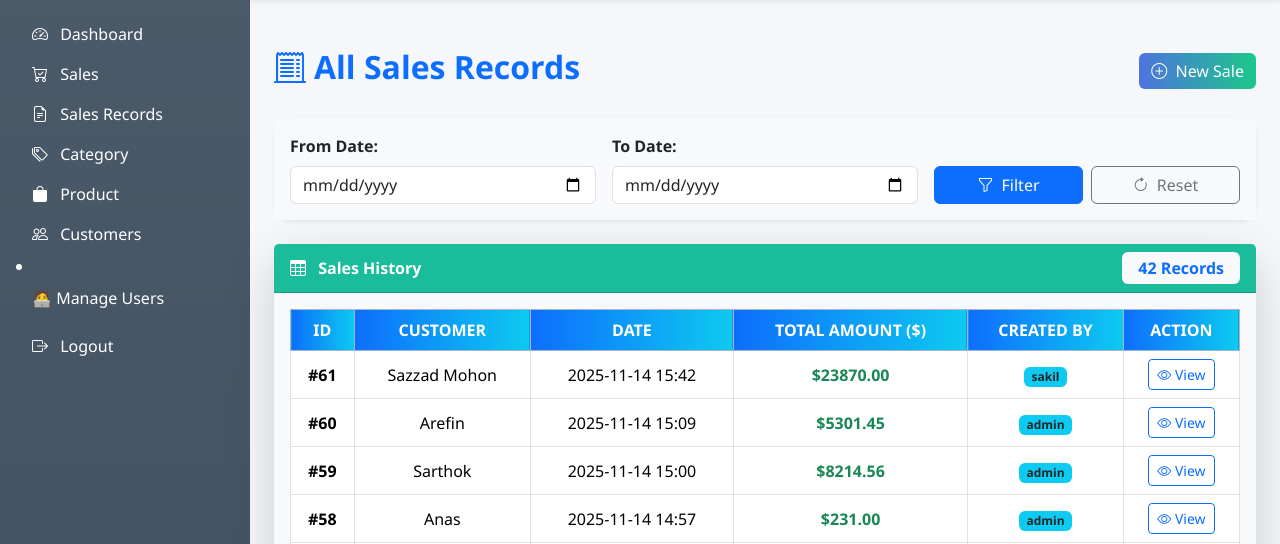
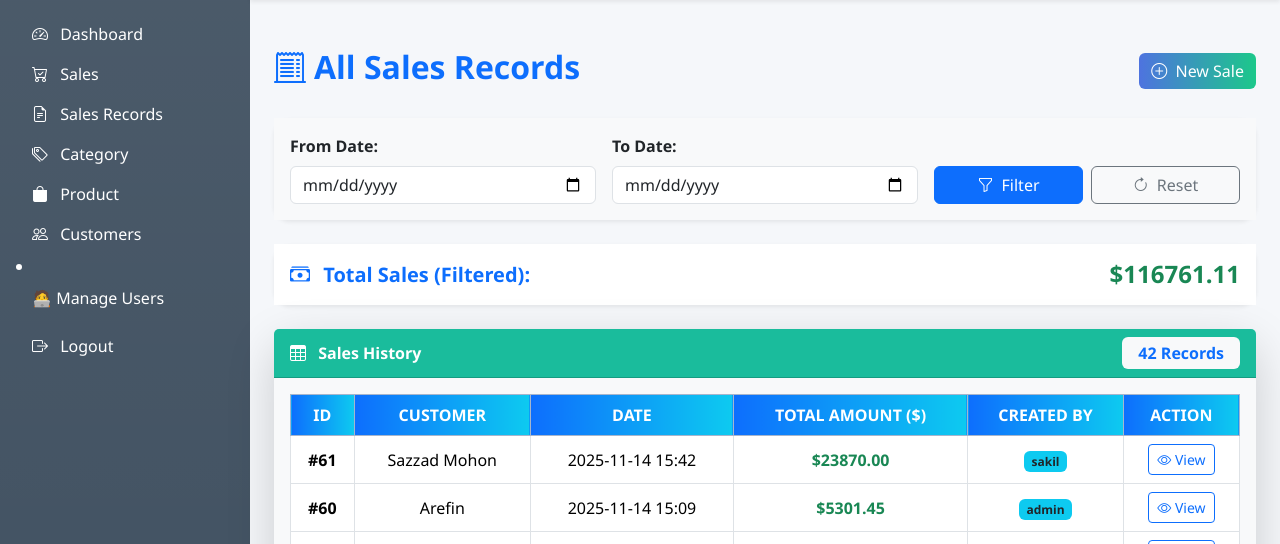
Before and after one commit to jahidshawon19/point-of-sale, a Django app: page /sales-records/ in a window 1280 px wide. Shown: the part 55-599 px from the top of the page. Run offline with Django 5.2, Linux system fonts and the light colour scheme; a user stored in the database is signed in; data comes from the database, SQL or seed files in the repository.

Commit message:
total sale based on date range

```diff
--- a/pos/templates/pos/sales_record.html
+++ b/pos/templates/pos/sales_record.html
@@ -4,6 +4,8 @@
 
 {% block content %}
 <div class="container mt-5">
+
+    <!-- 🔹 Page Header -->
     <div class="d-flex justify-content-between align-items-center mb-4">
         <h2 class="fw-bold text-primary">
             <i class="bi bi-receipt-cutoff me-2"></i>All Sales Records
@@ -13,18 +15,24 @@
         </a>
     </div>
 
+
+
     <!-- 🔹 Filter Section -->
     <div class="card shadow-sm border-0 rounded-4 mb-4">
         <div class="card-body bg-light">
             <form method="GET" class="row g-3 align-items-end">
                 <div class="col-md-4">
                     <label for="start_date" class="form-label fw-semibold">From Date:</label>
-                    <input type="date" id="start_date" name="start_date" value="{{ request.GET.start_date }}" class="form-control">
+                    <input type="date" id="start_date" name="start_date"
+                           value="{{ request.GET.start_date }}" class="form-control">
                 </div>
+
                 <div class="col-md-4">
                     <label for="end_date" class="form-label fw-semibold">To Date:</label>
-                    <input type="date" id="end_date" name="end_date" value="{{ request.GET.end_date }}" class="form-control">
+                    <input type="date" id="end_date" name="end_date"
+                           value="{{ request.GET.end_date }}" class="form-control">
                 </div>
+
                 <div class="col-md-4 d-flex gap-2">
                     <button type="submit" class="btn btn-primary w-50">
                         <i class="bi bi-funnel me-1"></i> Filter
@@ -37,12 +45,25 @@
         </div>
     </div>
 
+    <!-- 🔹 Total Sales for Filtered Range -->
+    <div class="card shadow-sm border-0 rounded-4 mb-4">
+        <div class="card-body bg-white d-flex justify-content-between align-items-center">
+            <h5 class="mb-0 fw-bold text-primary">
+                <i class="bi bi-cash-stack me-2"></i> Total Sales (Filtered):
+            </h5>
+            <h4 class="mb-0 text-success fw-bold">
+                ${{ total_sales|floatformat:2 }}
+            </h4>
+        </div>
+    </div>
+
     <!-- 🔹 Sales Records Table -->
     <div class="card shadow-lg border-0 rounded-4">
         <div class="card-header bg-gradient-primary text-white fw-semibold d-flex justify-content-between align-items-center">
             <span><i class="bi bi-table me-2"></i> Sales History</span>
             <span class="badge bg-light text-primary px-3 py-2 fs-6">{{ sales.count }} Records</span>
         </div>
+
         <div class="card-body bg-light">
             <div class="table-responsive">
                 <table class="table table-hover table-bordered align-middle text-center" id="salesTable">
@@ -62,7 +83,7 @@
                             <td><strong>#{{ sale.id }}</strong></td>
                             <td>{{ sale.customer.name }}</td>
                             <td>{{ sale.date|date:"Y-m-d H:i" }}</td>
-                            <td class="text-success fw-bold">${{ sale.total_amount }}</td>
+                            <td class="text-success fw-bold">${{ sale.total_amount|floatformat:2 }}</td>
                             <td>
                                 {% if sale.created_by %}
                                     <span class="badge bg-info text-dark">{{ sale.created_by.username }}</span>
@@ -74,7 +95,6 @@
                                 <a href="{% url 'invoice' sale.id %}" class="btn btn-sm btn-outline-primary">
                                     <i class="bi bi-eye"></i> View
                                 </a>
-
                             </td>
                         </tr>
                         {% empty %}
@@ -87,6 +107,7 @@
             </div>
         </div>
     </div>
+
 </div>
 
 <!-- 🔹 Styling -->
--- a/pos/urls.py
+++ b/pos/urls.py
@@ -27,5 +27,9 @@ urlpatterns = [
     path('sales-records/', views.sales_record_list, name='sales_record_list'),
     path('sales-records/<int:sale_id>/', views.sales_record_detail, name='sales_record_detail'),
 
-     path('create-user/', views.create_user, name='create_user'),
+    path('create-user/', views.create_user, name='create_user'),
+
+
+
+
 ]
--- a/pos/views.py
+++ b/pos/views.py
@@ -11,7 +11,7 @@ from django.db.models.functions import TruncDate, TruncMonth
 import datetime
 from django.contrib.auth.decorators import login_required, user_passes_test
 from django.contrib import messages
-
+from django.db.models import Sum, F
 
 
 
@@ -308,14 +308,26 @@ def sales_record_list(request):
     start_date = request.GET.get('start_date')
     end_date = request.GET.get('end_date')
 
+    # Filter sales by date
     if start_date and end_date:
         sales = sales.filter(date__date__range=[start_date, end_date])
+
     elif start_date:
         sales = sales.filter(date__date__gte=start_date)
+
     elif end_date:
         sales = sales.filter(date__date__lte=end_date)
 
-    return render(request, 'pos/sales_record.html', {'sales': sales})
+    # Calculate total sales for the filtered range
+    total_sales = sales.aggregate(total=Sum('total_amount'))['total'] or 0
+
+    context = {
+        'sales': sales,
+        'total_sales': total_sales,
+    }
+
+    return render(request, 'pos/sales_record.html', context)
+
 
 
 @login_required
```
